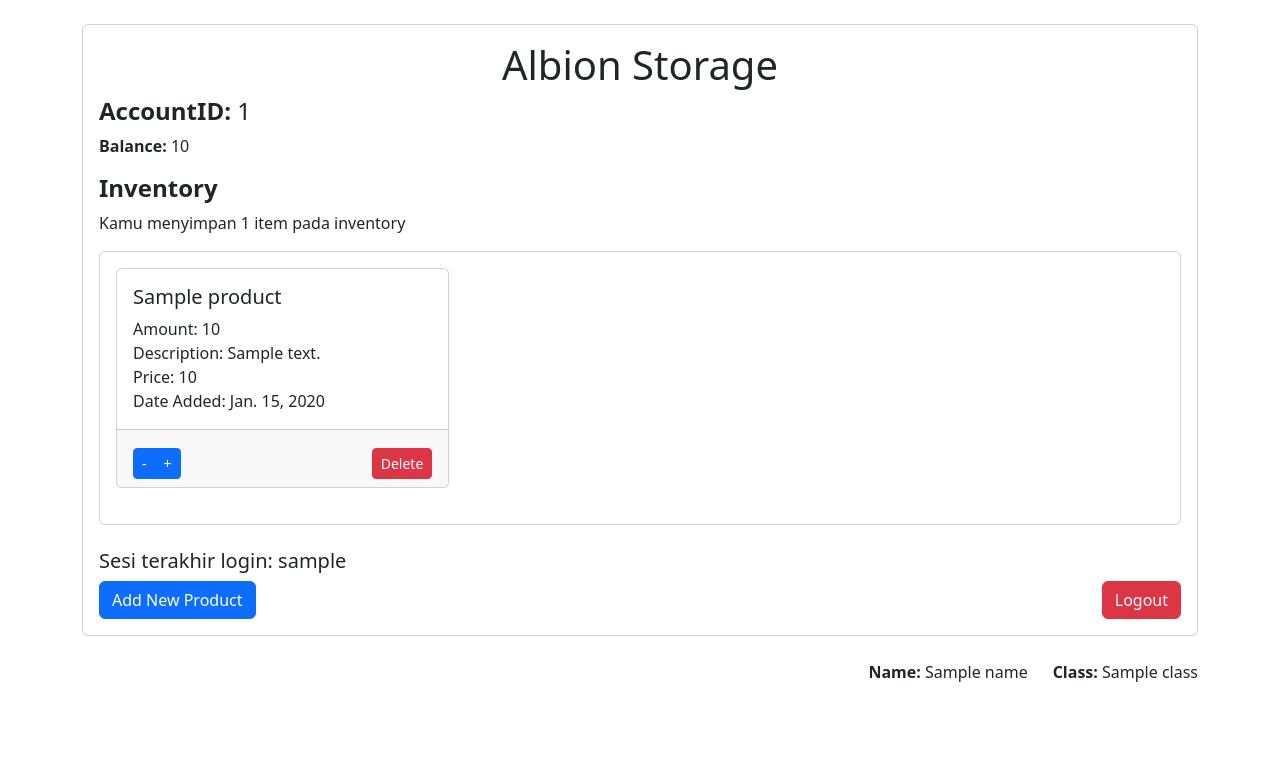
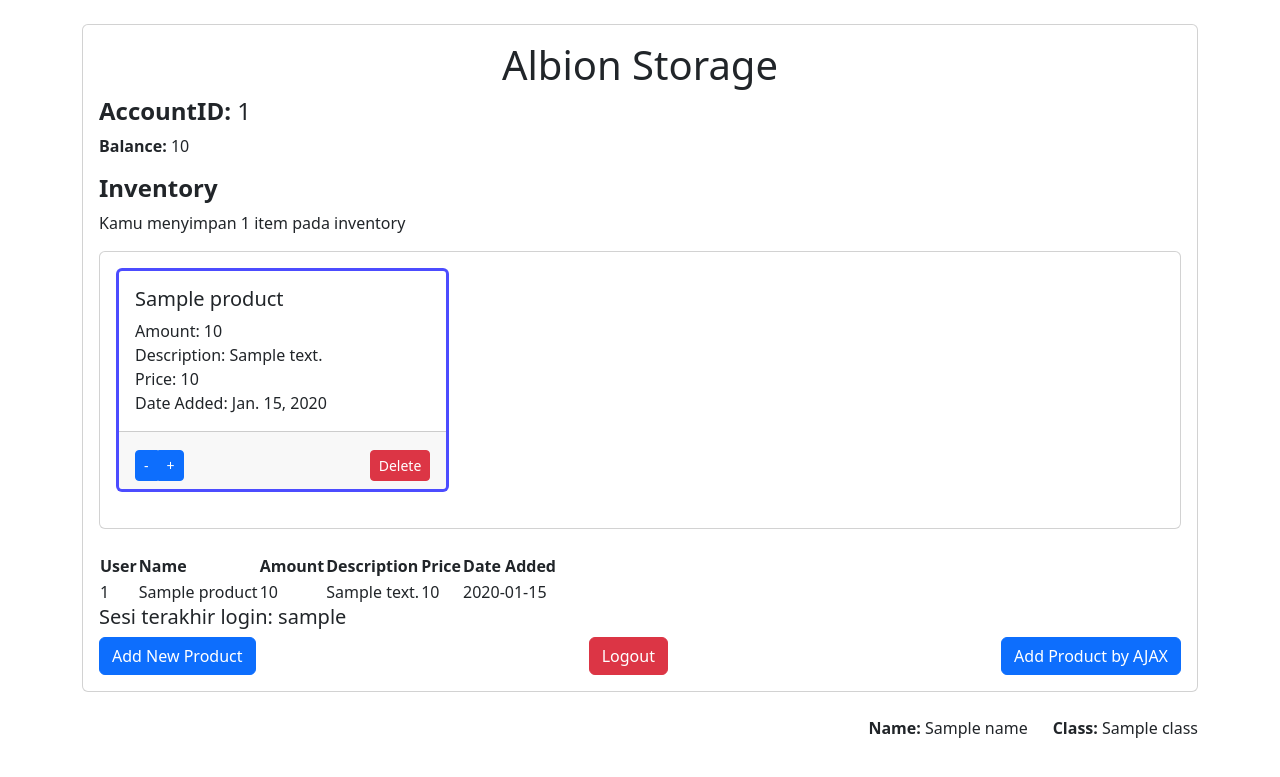
Before and after one commit to hanan-collab/AlbionStorage, a Django app: template main/templates/main.html in a window 1280 px wide. Shown: the top 777 px of the page. Run offline with Django 4.2, Linux system fonts and the light colour scheme; tables that the repository leaves empty hold one stand-in row (values such as "Sample post"); the template is opened without the code that fills it: values that come from a table or form of the project are taken from there, most other values are stand-ins (such as "Sample title", 1, 10 or a date in 2020).

Commit message:
tugas 6 trying adding card with ajax

```diff
--- a/main/templates/main.html
+++ b/main/templates/main.html
@@ -24,17 +24,9 @@
                         .product-card {
                             margin-bottom: 20px;
                         }
-                        /* Custom CSS for flexible buttons */
-                        .button-group .btn {
-                            flex: 1;
-                        }
-                        /* Custom CSS to make "-" and "+" buttons side by side */
-                        .button-group .btn-group {
-                            display: flex;
-                            align-items: center;
-                        }
-                        .button-group .btn-group .btn {
-                            flex: none;
+
+                        .last-card {
+                            border: 3px solid rgba(0, 0, 255, 0.7);
                         }
                     </style>
 
@@ -46,7 +38,7 @@
                                 <div class="row">
                                     {% for product in products %}
                                         <div class="col-md-4 product-card">
-                                            <div class="card">
+                                            <div class="card{%if forloop.last%} last-card{%endif%}">
                                                 <div class="card-body">
                                                     <h5 class="card-title">{{ product.name }}</h5>
                                                     <p class="card-text">
@@ -58,13 +50,16 @@
                                                 </div>
                                                 <div class="card-footer">
                                                     <div class="button-group">
-                                                        <form method="post" action="{% url 'main:decrement_amount' product.id %}">
-                                                            {% csrf_token %}
-                                                            <div class="btn-group">
-                                                                <button type="submit" class="btn btn-primary btn-sm">-</button>
-                                                                <button type="submit" class="btn btn-primary btn-sm">+</button>
-                                                            </div>
-                                                        </form>
+                                                        <div style="display: flex; flex-wrap: wrap;">
+                                                            <form method="post" action="{% url 'main:decrement_amount' product.id %}">
+                                                                {% csrf_token %}
+                                                                <button type="submit" class="btn btn-primary btn-sm" style="border-top-right-radius: 0;border-bottom-right-radius: 0;">-</button>
+                                                            </form>
+                                                            <form method="post" action="{% url 'main:increment_amount' product.id %}">
+                                                                {% csrf_token %}
+                                                                <button type="submit" class="btn btn-primary btn-sm" style="border-top-left-radius: 0;border-bottom-left-radius: 0;">+</button>
+                                                            </form>
+                                                        </div>
                                                         <form method="post" action="{% url 'main:delete_product' product.id %}">
                                                             {% csrf_token %}
                                                             <button type="submit" class="btn btn-danger btn-sm">Delete</button>
@@ -80,7 +75,8 @@
                         <!-- End of card -->
                     </div>
 
-                    <br />
+                    </br>
+                    <table id="product_table"></table>
                     <h5>Sesi terakhir login: {{ last_login }}</h5>
                     <div class="d-flex justify-content-between">
                         <a href="{% url 'main:create_product' %}">
@@ -89,13 +85,116 @@
                         <a href="{% url 'main:logout' %}">
                             <button class="btn btn-danger">Logout</button>
                         </a>
+                        <button type="button" class="btn btn-primary" data-bs-toggle="modal" data-bs-target="#exampleModal">Add Product by AJAX</button>
                     </div>
                 </div>
             </div>
         </div>
+        <div id="kontol"></div>
         <div style="text-align: right;">
             <p><strong>Name:</strong> {{ name }} &nbsp;&nbsp;&nbsp;&nbsp; <strong>Class:</strong> {{ class }}</p>
         </div>
     </div>
 </div>
+
+<div class="modal fade" id="exampleModal" tabindex="-1" aria-labelledby="exampleModalLabel" aria-hidden="true">
+    <div class="modal-dialog">
+        <div class="modal-content">
+            <div class="modal-header">
+                <h1 class="modal-title fs-5" id="exampleModalLabel">Add New Product</h1>
+                <button type="button" class="btn-close" data-bs-dismiss="modal" aria-label="Close"></button>
+            </div>
+            <div class="modal-body">
+                <form id="form" onsubmit="return false;">
+                    {% csrf_token %}
+                    <div class="mb-3">
+                        <label for="name" class="col-form-label">Name:</label>
+                        <input type="text" class="form-control" id="name" name="name"></input>
+                    </div>
+                    <div class="mb-3" style="display: flex; flex-wrap: wrap; justify-content: space-between;">
+                        <div class="mb-3">
+                            <label for="amount" class="col-form-label">Amount:</label>
+                            <input type="number" class="form-control" id="amount" name="amount"></input>
+                        </div>
+                        <div class="mb-3">
+                            <label for="price" class="col-form-label">Price:</label>
+                            <input type="number" class="form-control" id="price" name="price"></input>
+                        </div>
+                    </div>
+                    <div class="mb-3">
+                        <label for="description" class="col-form-label">Description:</label>
+                        <textarea class="form-control" id="description" name="description"></textarea>
+                    </div>
+                </form>
+            </div>
+            <div class="modal-footer">
+                <button type="button" class="btn btn-secondary" data-bs-dismiss="modal">Close</button>
+                <button type="button" class="btn btn-primary" id="button_add" data-bs-dismiss="modal">Add Product</button>
+            </div>
+        </div>
+    </div>
+</div>
+
+<script>
+    function addProduct() {
+        fetch("{% url 'main:add_product_ajax' %}", {
+            method: "POST",
+            body: new FormData(document.querySelector('#form'))
+        }).then(refreshProducts)
+
+        document.getElementById("form").reset()
+        return false
+    }
+
+    document.getElementById("button_add").onclick = addProduct
+
+    async function getProducts() {
+        return fetch("{% url 'main:get_product_json' %}").then((res) => res.json())
+    }
+
+    async function refreshProducts() {
+        document.getElementById("product_table").innerHTML = ""
+        const products = await getProducts()
+        let htmlString = `<tr>
+            <th>User</th>
+            <th>Name</th>
+            <th>Amount</th>
+            <th>Description</th>
+            <th>Price</th>
+            <th>Date Added</th>
+        </tr>`
+        products.forEach((item) => {
+            htmlString += `\n<tr>
+            <td>${item.fields.user}</td>
+            <td>${item.fields.name}</td>
+            <td>${item.fields.amount}</td>
+            <td>${item.fields.description}</td>
+            <td>${item.fields.price}</td>
+            <td>${item.fields.date_added}</td>
+        </tr>`
+        })
+
+        document.getElementById("product_table").innerHTML = htmlString
+
+        // document.getElementById("kontol").innerHTML = ""
+        // htmlString =
+        // `
+        // <div class="card">
+        //     <div class="card-header">
+        //         <h5 class="card-title">Card Title</h5>
+        //     </div>
+        //     <div class="card-body">
+        //         <p class="card-text">This is a basic Bootstrap card. You can customize its content and appearance as needed.</p>
+        //     </div>
+        //     <div class="card-footer">
+        //         <a href="#" class="btn btn-primary">Learn More</a>
+        //     </div>
+        // </div>
+        // `
+
+        // document.getElementById("kontol").innerHTML = htmlString
+    }
+
+    refreshProducts()
+</script>
 {% endblock content %}
--- a/main/urls.py
+++ b/main/urls.py
@@ -1,6 +1,6 @@
 from django.urls import path
 from main.views import show_main, create_product, show_xml, show_json, show_xml_by_id, show_json_by_id, register, login_user, logout_user, decrement_amount, increment_amount, delete_product
-
+from main.views import get_product_json, add_product_ajax
 app_name = 'main'
 
 urlpatterns = [
@@ -16,4 +16,6 @@ urlpatterns = [
     path('decrement_amount/<int:id>/', decrement_amount, name='decrement_amount'),
     path('increment_amount/<int:id>/', increment_amount, name='increment_amount'),
     path('delete_product/<int:id>/', delete_product, name='delete_product'),
+    path('get-product/', get_product_json, name='get_product_json'),
+    path('create-product-ajax/', add_product_ajax, name='add_product_ajax'),
 ]
--- a/main/views.py
+++ b/main/views.py
@@ -1,5 +1,5 @@
 from django.shortcuts import render
-from django.http import HttpResponseRedirect
+from django.http import HttpResponseNotFound, HttpResponseRedirect
 from main.forms import ProductForm
 from django.urls import reverse
 from main.models import Product
@@ -13,10 +13,12 @@ from django.contrib.auth import authenticate, login
 from django.contrib.auth import logout
 from django.contrib.auth.decorators import login_required
 import datetime
+from django.views.decorators.csrf import csrf_exempt
 
 # Create your views here.
 @login_required(login_url='/login')
 def show_main(request):
+    user = request.user
     products = Product.objects.filter(user=request.user)
     product_count = products.count()
     # Calculate the balance by summing up the product of 'amount' and 'item_price' for all products
@@ -115,3 +117,23 @@ def delete_product(request, id):
     if request.method == 'POST':
         data.delete()
     return HttpResponseRedirect(reverse('main:show_main'))
+
+def get_product_json(request):
+    product_item = Product.objects.all()
+    return HttpResponse(serializers.serialize('json', product_item))
+
+@csrf_exempt
+def add_product_ajax(request):
+    if request.method == 'POST':
+        name = request.POST.get("name")
+        amount = request.POST.get("amount")
+        description = request.POST.get("description")
+        price = request.POST.get("price")
+        user = request.user
+
+        new_product = Product(name=name, amount=amount, description=description, price=price, user=user)
+        new_product.save()
+
+        return HttpResponse(b"CREATED", status=201)
+
+    return HttpResponseNotFound()
```
Also changed, not shown: README.md.
